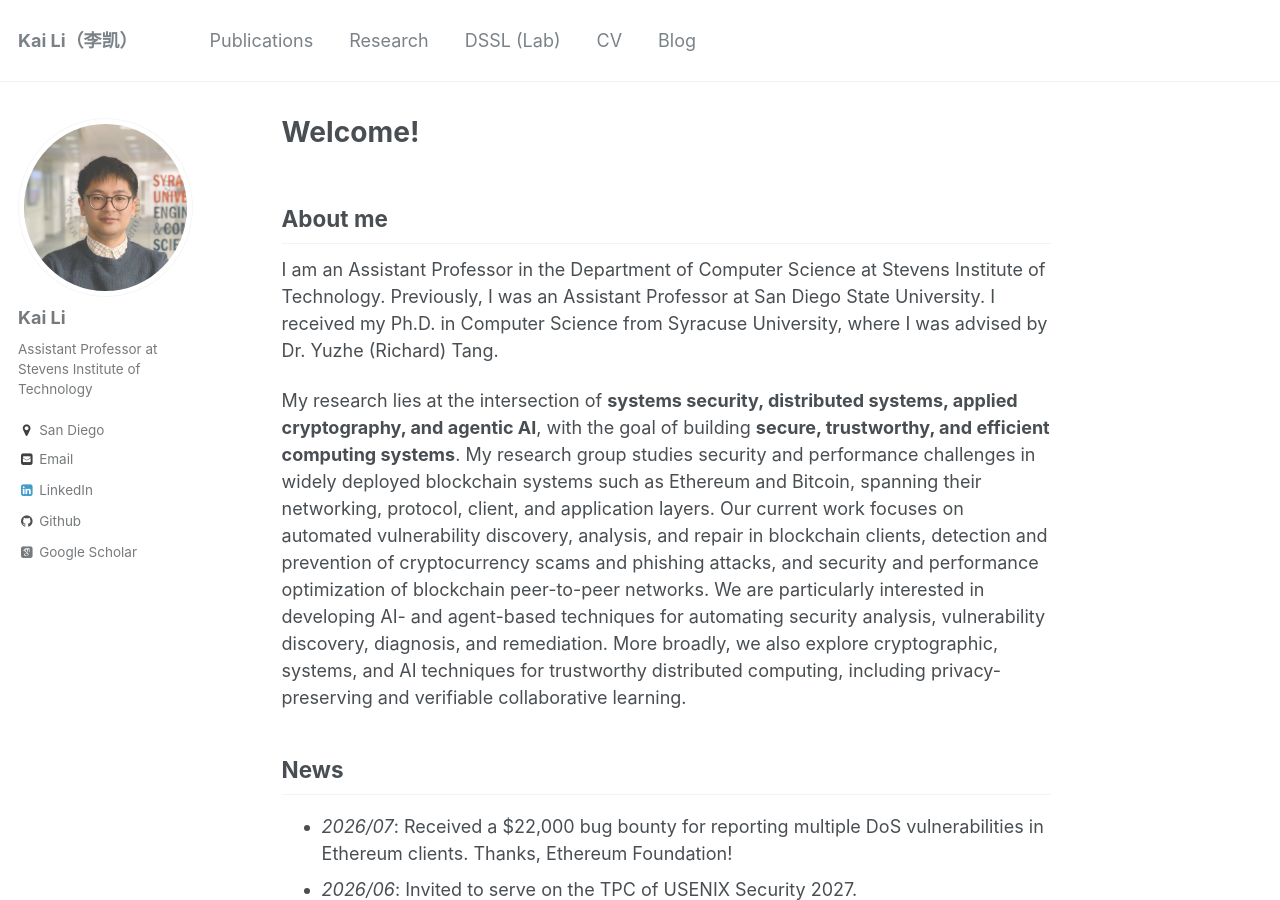
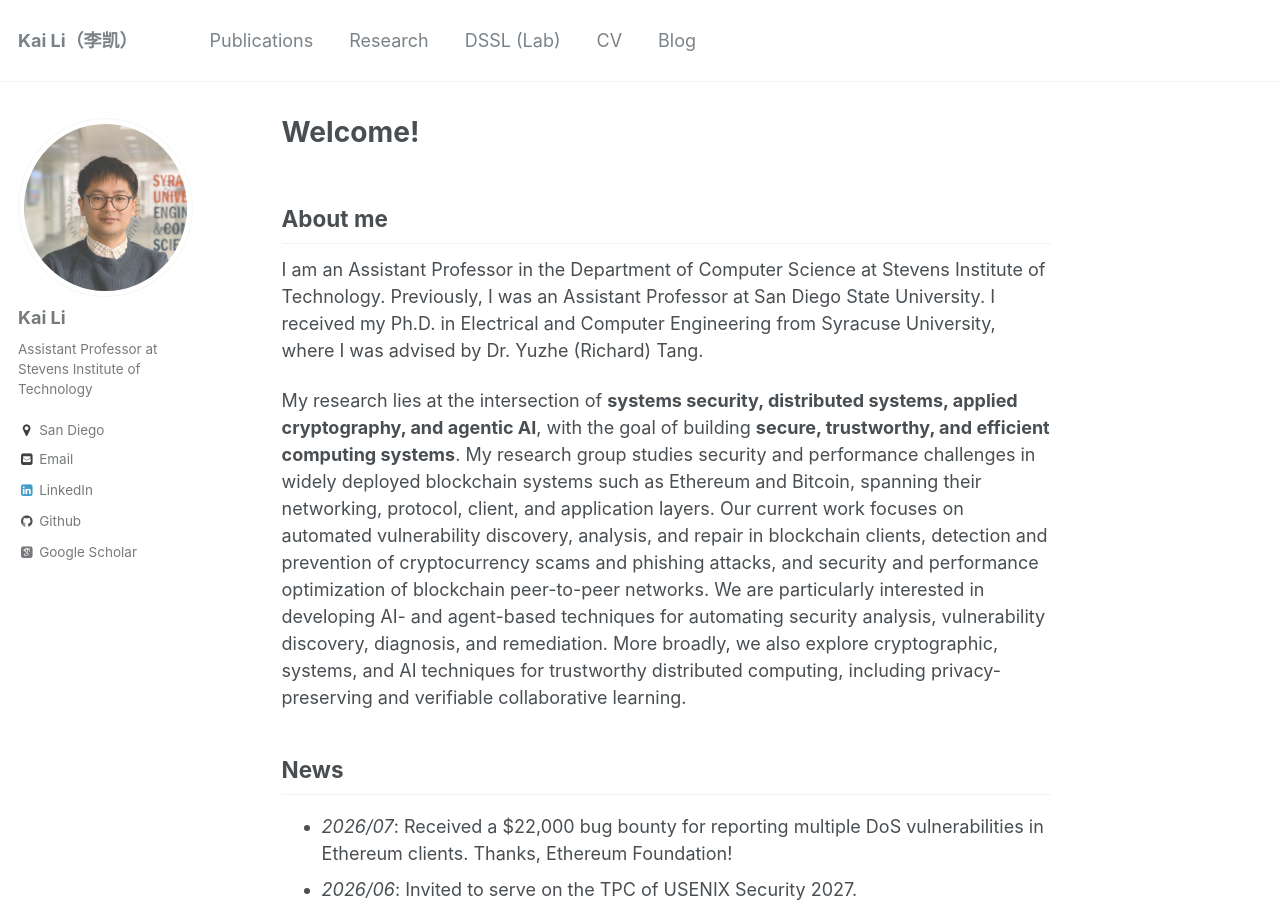
Before and after one commit to likai1993/likai1993.github.io, a Jekyll site: the page built from _pages/about.md, in a window 1280 px wide and 900 px high. Built offline with Jekyll 4.4.1, drawn with Linux system fonts in a browser that asks for light colours; some web fonts are replaced.

Commit message:
Update about.md

```diff
--- a/_pages/about.md
+++ b/_pages/about.md
@@ -10,7 +10,7 @@ redirect_from:
 
 About me
 ----
-I am an Assistant Professor in the Department of Computer Science at Stevens Institute of Technology. Previously, I was an Assistant Professor at San Diego State University. I received my Ph.D. in Computer Science from Syracuse University, where I was advised by Dr. Yuzhe (Richard) Tang.
+I am an Assistant Professor in the Department of Computer Science at Stevens Institute of Technology. Previously, I was an Assistant Professor at San Diego State University. I received my Ph.D. in Electrical and Computer Engineering from Syracuse University, where I was advised by Dr. Yuzhe (Richard) Tang.
 
 My research lies at the intersection of **systems security, distributed systems, applied cryptography, and agentic AI**, with the goal of building **secure, trustworthy, and efficient computing systems**. My research group studies security and performance challenges in widely deployed blockchain systems such as Ethereum and Bitcoin, spanning their networking, protocol, client, and application layers. Our current work focuses on automated vulnerability discovery, analysis, and repair in blockchain clients, detection and prevention of cryptocurrency scams and phishing attacks, and security and performance optimization of blockchain peer-to-peer networks. We are particularly interested in developing AI- and agent-based techniques for automating security analysis, vulnerability discovery, diagnosis, and remediation. More broadly, we also explore cryptographic, systems, and AI techniques for trustworthy distributed computing, including privacy-preserving and verifiable collaborative learning.
 
```
